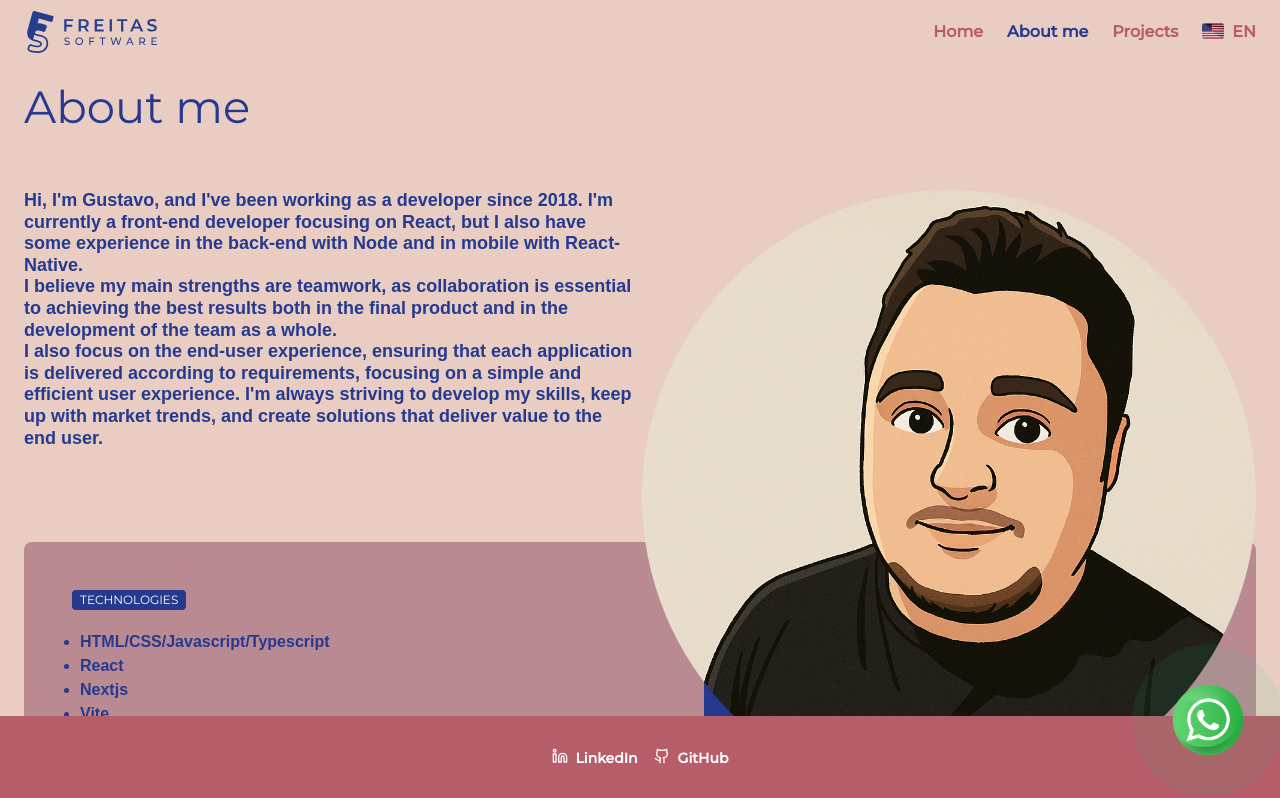
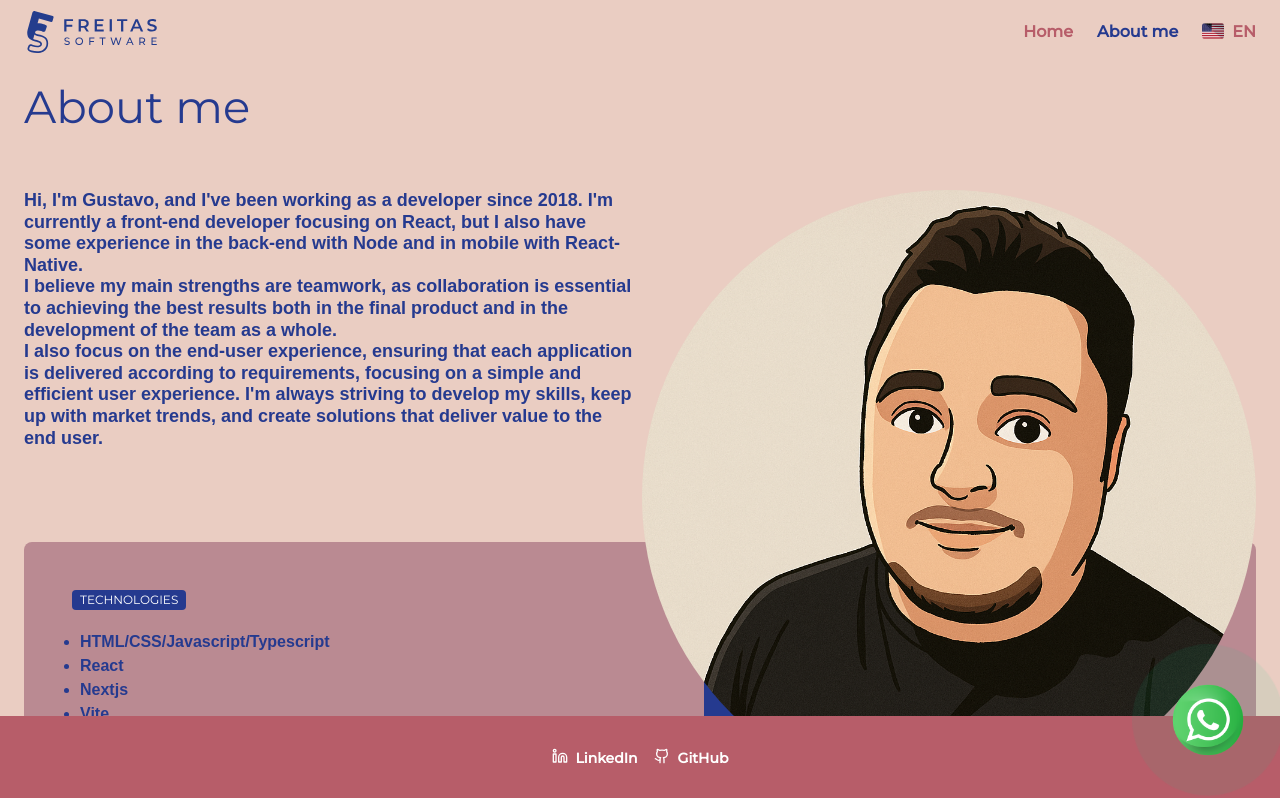
Before and after one commit to gustavo2892/portfolio, a Next.js app: page /en/about-me in a window 1280 px wide. Shown: the top 798 px of the page. Built offline with nearby package versions, Linux system fonts and the light colour scheme; a web font is replaced by a local one.

Commit message:
Comment Projects

```diff
--- a/src/components/header/components/menu-mobile/components/menu-mobile-content/menu-mobile-content.tsx
+++ b/src/components/header/components/menu-mobile/components/menu-mobile-content/menu-mobile-content.tsx
@@ -56,7 +56,7 @@ export const MenuMobileContent = () => {
         <div className="flex flex-col h-80 justify-center items-center gap-y-6">
           <ActiveLinkMobile href={`/${lang}`}>{dictionary.pages.home}</ActiveLinkMobile>
           <ActiveLinkMobile href={`/${lang}/about-me`}>{dictionary.pages["about-me"]}</ActiveLinkMobile>
-          <ActiveLinkMobile href={`/${lang}/projects`}>{dictionary.pages.projects}</ActiveLinkMobile>
+          {/*<ActiveLinkMobile href={`/${lang}/projects`}>{dictionary.pages.projects}</ActiveLinkMobile>*/}
           <LocaleSwitcherMobile />
         </div>
       </DrawerContent>
--- a/src/components/header/header.tsx
+++ b/src/components/header/header.tsx
@@ -19,7 +19,7 @@ export const Header = async (props: {
           <nav className="hidden md:flex items-center gap-6">
             <ActiveLink href={`/${lang}`}>{dictionary.pages.home}</ActiveLink>
             <ActiveLink href={`/${lang}/about-me`}>{dictionary.pages["about-me"]}</ActiveLink>
-            <ActiveLink href={`/${lang}/projects`}>{dictionary.pages.projects}</ActiveLink>
+            {/*<ActiveLink href={`/${lang}/projects`}>{dictionary.pages.projects}</ActiveLink>*/}
             <LocaleSwitcher />
           </nav>
 
```
